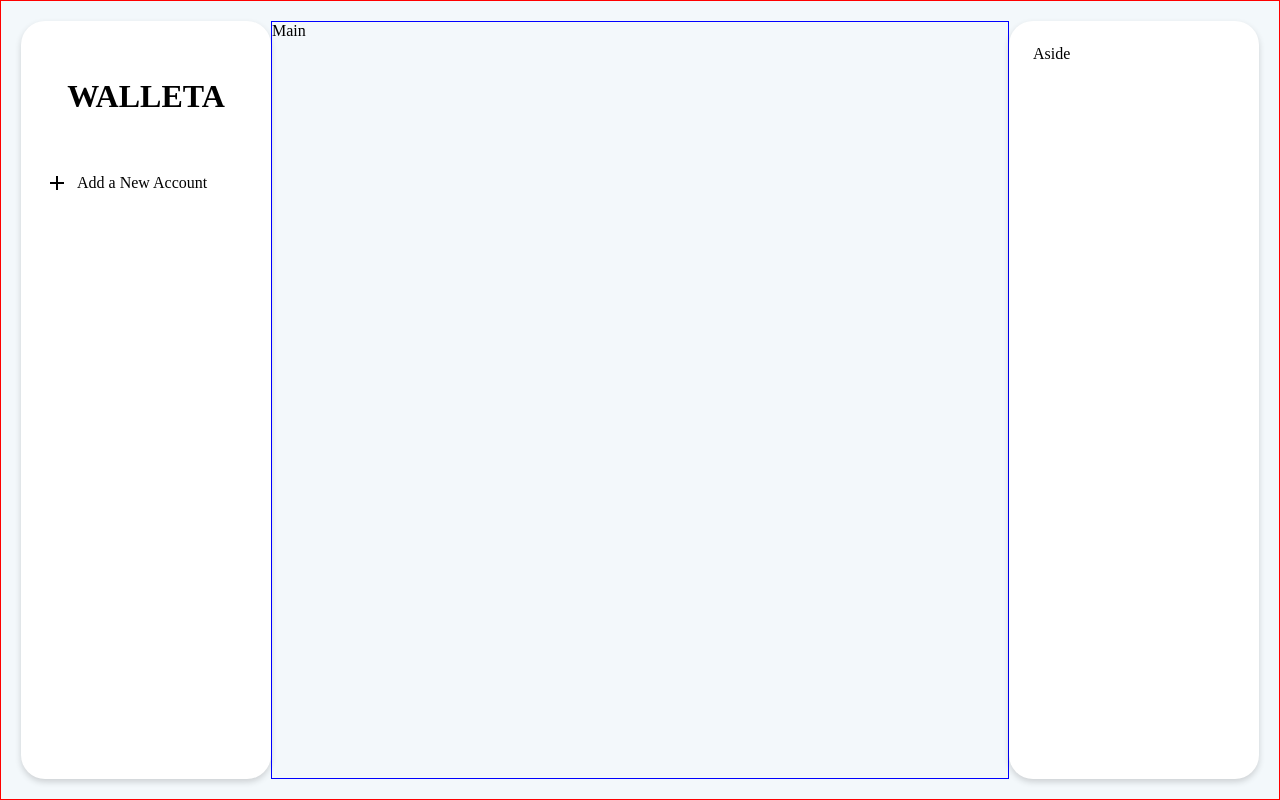
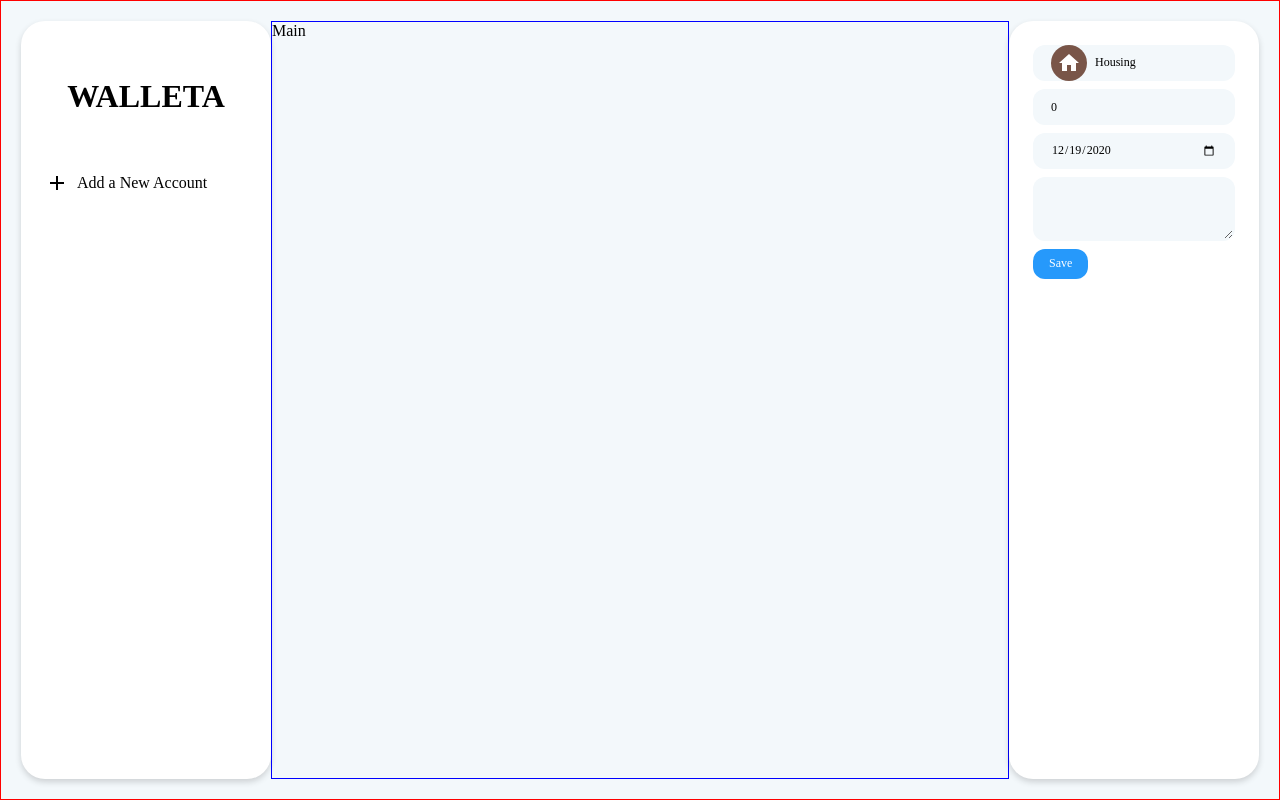
Before and after one commit to herve26/walleta, a React (Create React App) app: page / in a window 1280 px wide. Built offline with nearby package versions, Linux system fonts and the light colour scheme.

Commit message:
Integrated the Accordion Field into the Expense Form

```diff
--- a/src/Aside/AccordionField.js
+++ b/src/Aside/AccordionField.js
@@ -61,7 +61,7 @@ const Container = styled.div`
 	margin-bottom: 8px;
 `
 
-const AccordionContainer = styled(Accordion)`
+const AccordionContainer = styled.div`
 	display: ${({isOpen}) => isOpen ? '': 'none'}
 	/*border: 1px solid red;*/
 `
@@ -134,7 +134,7 @@ export default function AccordionField({value, name, initValue, onChanged}){
 		onChanged(currentItem.join(','))
 	}, [currentItem])
 	const accordionsArr = (
-	<AccordionContainer isOpen={isOpen} preExpanded={[currentItem[0]]}>
+	<Accordion preExpanded={[currentItem[0]]}>
 		{accordionItems.map((item,id) => {
 		const Icon = item.icon
 		let isThis = false;
@@ -173,7 +173,7 @@ export default function AccordionField({value, name, initValue, onChanged}){
 			</AccordionItemPanel>
 		</AccordionItemContainer>
 	)})
-			}</AccordionContainer>)
+			}</Accordion>)
 	return (
 		<Container>
 			<input value={value} name={name} type='hidden'/>
@@ -183,7 +183,9 @@ export default function AccordionField({value, name, initValue, onChanged}){
 				</IconContainer>
 				{Current.title}
 			</AccordionInput>
-			{accordionsArr}
+			<AccordionContainer isOpen={isOpen}>
+				{accordionsArr}
+			</AccordionContainer>
 		</Container>
 	)
 }
--- a/src/Aside/ExpenseRecordForm.js
+++ b/src/Aside/ExpenseRecordForm.js
@@ -11,34 +11,34 @@ const FieldArea = styled(Field)`
 	height: 64px;
 `
 
-export default function ExpenseRecordForm(){
+export default function ExpenseRecordForm({onSubmitted}){
 	const initialValues = {
-		category: 0,
+		category: '0',
 		amount: 0,
-		date: 0,
+		date: '2020-12-19',
 		note: ''
 	}
 	const validationSchema = Yup.object().shape({
-		category: Yup.number(),
+		category: Yup.string(),
 		amount: Yup.number().positive(),
-		date: Yup.number(),
+		date: Yup.string(),
 		note: Yup.string()
 	})
 	return (
 		<Formik
 			initialValues={initialValues}
 			validationSchema={validationSchema}
-			onSubmit={values => console.log(values)}
+			onSubmit={(values, actions) => { onSubmitted(values); actions.setSubmitting(false) }}
 		>
 		{formik => {
-			const { errors, touched, isSubmitting, handleChange, handleSubmit, values } = formik
+			const { errors, touched, isSubmitting, handleSubmit, handleChange, values, setFieldValue } = formik
 			return(
 				<form onSubmit={handleSubmit}>
 					<AccordionField
 						type="text"
-						onChanged={handleChange}
-						value={values.category}
-						initValue={[0,0]}
+						onChanged={index => setFieldValue('category', index)}
+						value={values.category.toString()}
+						initValue={[0]}
 						name="category"
 					/>
 					<Field
@@ -46,18 +46,21 @@ export default function ExpenseRecordForm(){
 						onChange={handleChange}
 						value={values.amount}
 						name="amount"
+						error={(errors.amount && (values.amount || touched.amount))}
 					/>
 					<Field
-						type="text"
+						type="date"
 						onChange={handleChange}
 						value={values.date}
 						name="date"
+						error={(errors.date && (values.date || touched.date))}
 					/>
 					<FieldArea
 						as="textarea"
 						value={values.note}
 						onChange={handleChange}
 						name="note"
+						error={(errors.note && (values.note || touched.note))}
 					/>
 					<Button type="submit">Save</Button>
 				</form>
--- a/src/Aside/TransactionsInput.js
+++ b/src/Aside/TransactionsInput.js
@@ -2,12 +2,19 @@ import React from "react";
 import styled from "styled-components";
 
 import { PanelContainer as Container } from '../globalStyle';
-
+import ExpenseRecordForm from './ExpenseRecordForm';
 // const Container = styled.aside`
 //   border: 1px solid blue;
 //   width: 250px;
 // `;
 
 export default function TransactionsInput() {
-  return <Container>Aside</Container>;
+	const handleExpenseSubmit = values => {
+		console.log(values)
+	}
+  	return (
+	  	<Container>
+	  		<ExpenseRecordForm onSubmitted={handleExpenseSubmit}/>
+	  	</Container>
+	  );
 }
```
Also changed, not shown: 1 other file (tests, documents, lock files or other folders).
